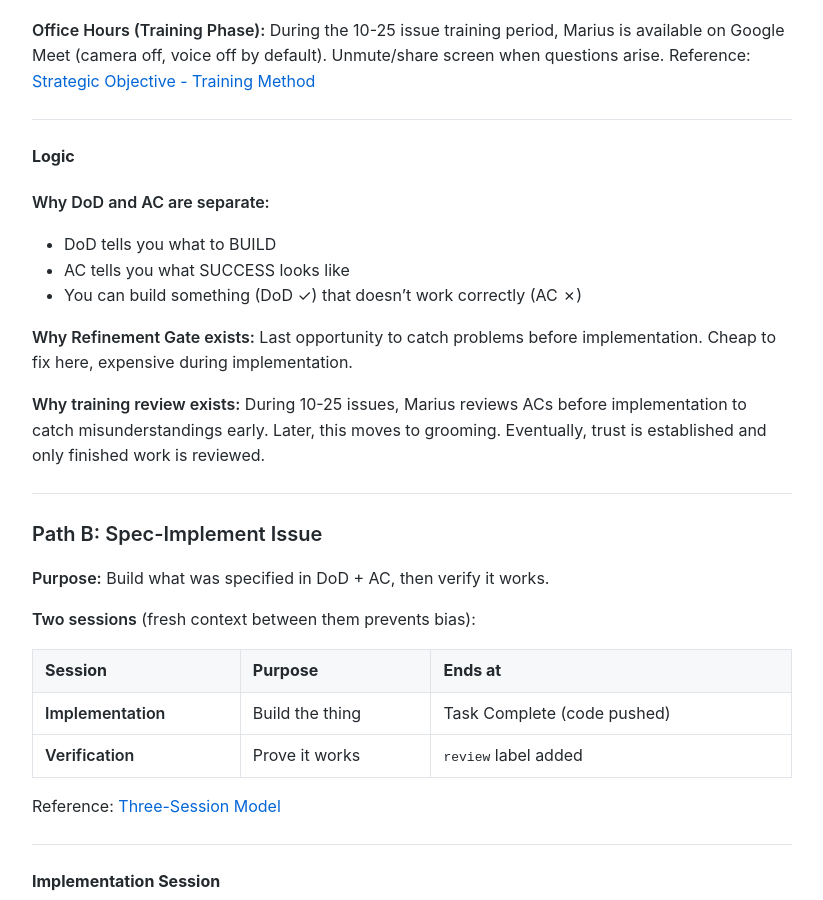
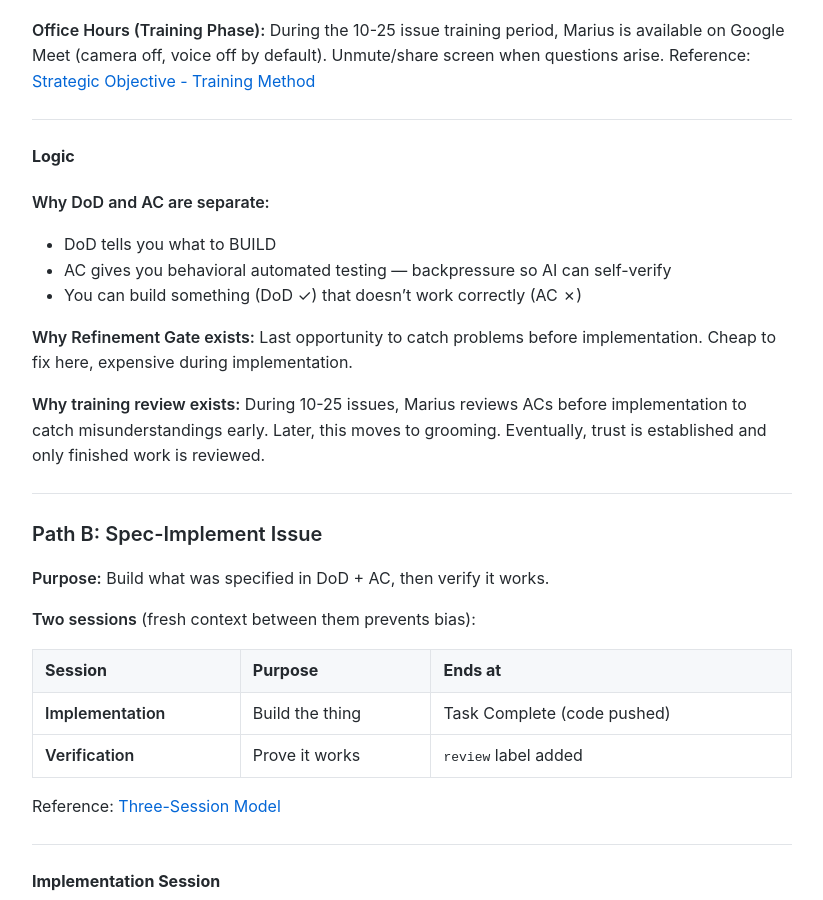
Before and after one commit to MariusWilsch/public-wilsch-ai-pages, a Jekyll site: the page built from global/developer-operations-manual-wilsch-ai-services.md, in a window 1280 px wide and 900 px high, scrolled down 3941 px. Shown: the whole window, without its empty margins (228-1051 px from the left). Built offline with Jekyll 4.4.1, drawn with Linux system fonts in a browser that asks for light colours; our own code applies the rules of GitHub Pages for plain Markdown files.

Commit message:
Sync from hippocampus 2026-02-06

```diff
--- a/global/developer-operations-manual-wilsch-ai-services.md
+++ b/global/developer-operations-manual-wilsch-ai-services.md
@@ -164,7 +164,7 @@ The skill guides you through. You judge.
 
 **Why DoD and AC are separate:**
 - DoD tells you what to BUILD
-- AC tells you what SUCCESS looks like
+- AC gives you behavioral automated testing — backpressure so AI can self-verify
 - You can build something (DoD ✓) that doesn't work correctly (AC ✗)
 
 **Why Refinement Gate exists:**
```
